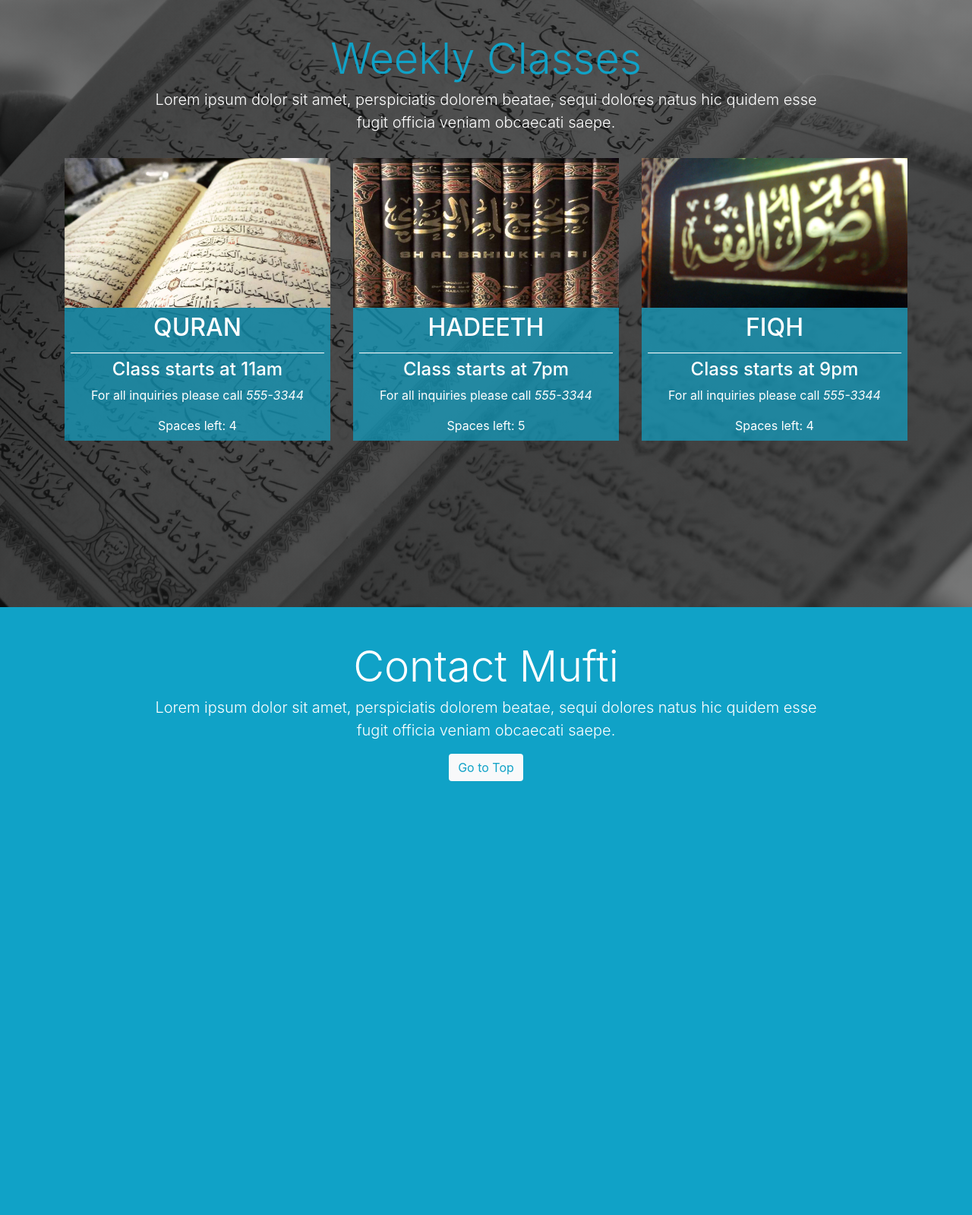
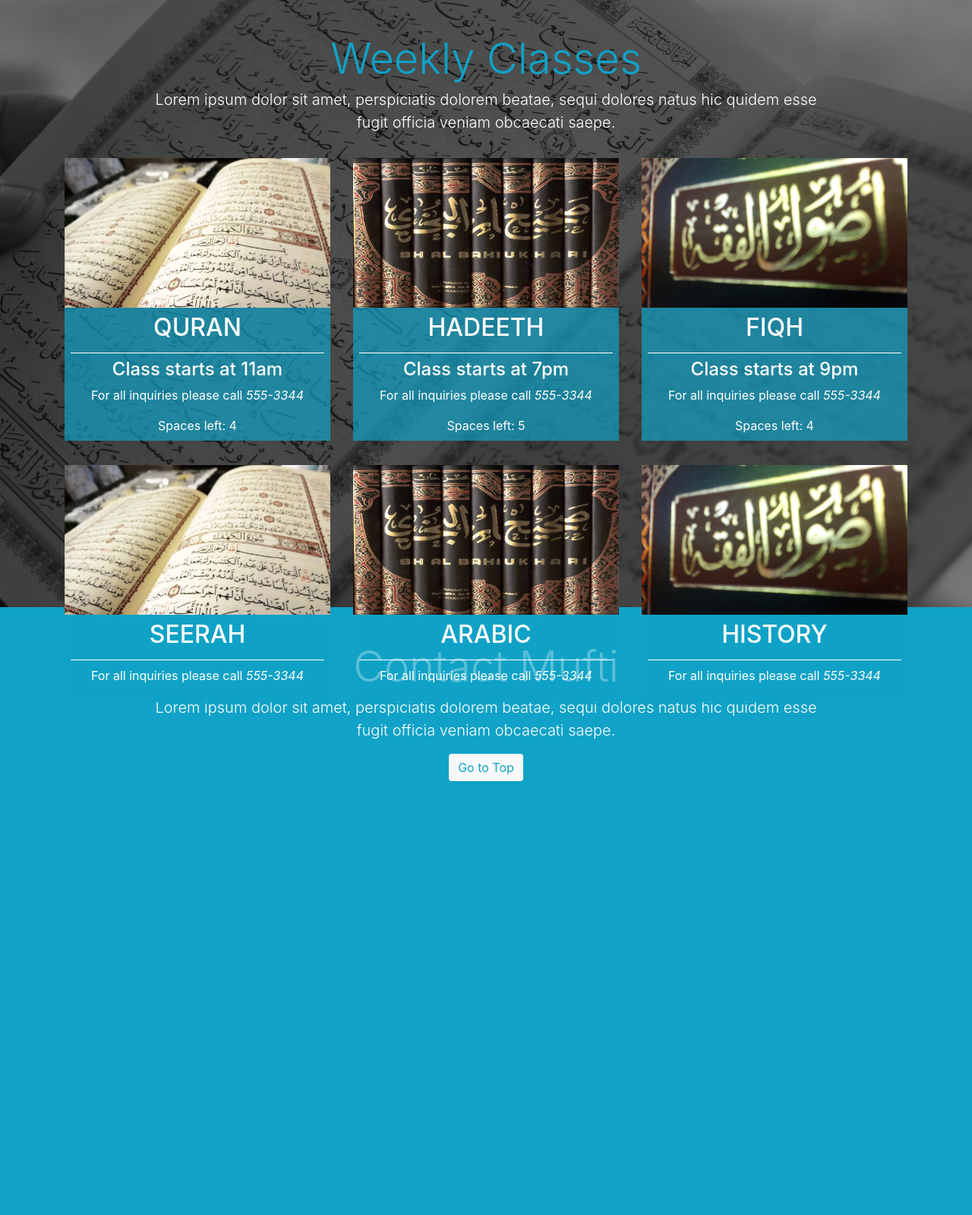
Before and after one commit to Azmol-Miah/Little-Arrow, a PHP site: page / in a window 1280 px wide. Shown: the part 3252-4851 px from the top of the page at 76% size. Run offline with PHP 8.4, Linux system fonts and the light colour scheme.

Commit message:
Ok not exactly what I wanted but moving on

```diff
--- a/src/css/style.css
+++ b/src/css/style.css
@@ -117,7 +117,6 @@ body, .nav-link {
 }
 
 #classes .box .box-content {
-  padding: 0.5em;
   background-color: #10a2c7b0;
 }
 
--- a/src/index.html
+++ b/src/index.html
@@ -22,7 +22,7 @@
                             <a onclick="initScroll('about'); return false;" href="#about" class="nav-link">About</a>
                         </li>
                         <li class="nav-item">
-                            <a onclick="initScroll('qa'); return false;" href="qa" class="nav-link">Q &AMP; A</a>
+                            <a onclick="initScroll('qa'); return false;" href="#qa" class="nav-link">Q &AMP; A</a>
                         </li>
                         <li class="nav-item">
                             <a onclick="initScroll('news-letter'); return false;" href="#news-letter" class="nav-link">News</a>
@@ -178,7 +178,7 @@
                   <div class="col-lg-4">
                     <div class="box">
                         <img src="img/quran.jpg" alt="">
-                        <div class="box-content">
+                        <div class="box-content p-2">
                             <h2>Quran</h2>
                             <h4 id="class1"></h4>
                             <p>For all inquiries please call <em>555-3344</em></p>
@@ -189,7 +189,7 @@
                   <div class="col-lg-4">
                     <div class="box">
                         <img src="img/hadeeth.jpg" alt="">
-                        <div class="box-content">
+                        <div class="box-content p-2">
                             <h2>Hadeeth</h2>
                             <h4 id="class2"></h4>
                             <p>For all inquiries please call <em>555-3344</em></p>
@@ -200,7 +200,7 @@
                   <div class="col-lg-4">
                     <div class="box">
                         <img src="img/fiqh.jpg" alt="">
-                        <div class="box-content">
+                        <div class="box-content p-2">
                             <h2>Fiqh</h2>
                             <h4 id="class3"></h4>
                             <p>For all inquiries please call <em>555-3344</em></p>
@@ -208,7 +208,42 @@
                         </div>
                     </div>
                   </div>
-              </div>
+               </div>
+               <div class="row py-3">
+                  <div class="col-lg-4">
+                    <div class="box">
+                        <img src="img/quran.jpg" alt="">
+                        <div class="box-content p-2">
+                            <h2>Seerah</h2>
+                            <h4 id="class1"></h4>
+                            <p>For all inquiries please call <em>555-3344</em></p>
+                            <div id="quran"></div>
+                        </div>
+                    </div>
+                  </div>
+                  <div class="col-lg-4">
+                    <div class="box">
+                        <img src="img/hadeeth.jpg" alt="">
+                        <div class="box-content p-2">
+                            <h2>Arabic</h2>
+                            <h4 id="class2"></h4>
+                            <p>For all inquiries please call <em>555-3344</em></p>
+                            <div id="hadeeth"></div>
+                        </div>
+                    </div>
+                  </div>
+                  <div class="col-lg-4">
+                    <div class="box">
+                        <img src="img/fiqh.jpg" alt="">
+                        <div class="box-content p-2">
+                            <h2>History</h2>
+                            <h4 id="class3"></h4>
+                            <p>For all inquiries please call <em>555-3344</em></p>
+                            <div id="fiqh"></div>
+                        </div>
+                    </div>
+                  </div>
+               </div>
             </div>
           </section>
 
@@ -217,7 +252,7 @@
           <div class="container py-5 text-center">
             <h1 class="display-4">Contact Mufti</h1>
             <p class="lead">Lorem ipsum dolor sit amet, perspiciatis dolorem beatae, sequi dolores natus hic quidem esse<br> fugit officia veniam obcaecati saepe.</p>
-            <a class="btn btn-outline-light active" onclick="toTop(); return false;" href="#" id="top">Go to Top</a>
+            <a class="btn btn-outline-light active" onclick="toTop(); return false;" href="#">Go to Top</a>
           </div>
         </section>
 
```
Also changed, not shown: src/js/littlearrow.js (+6 -3 lines).
